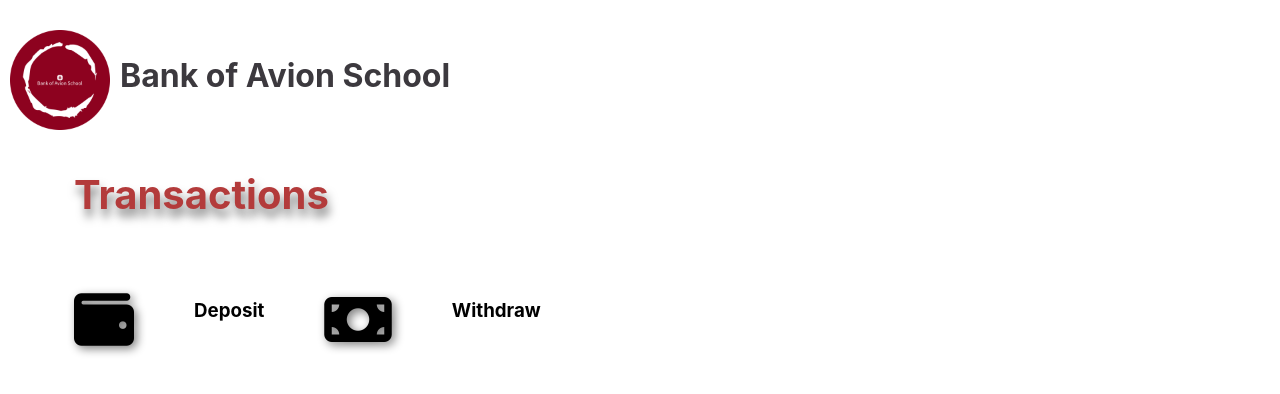
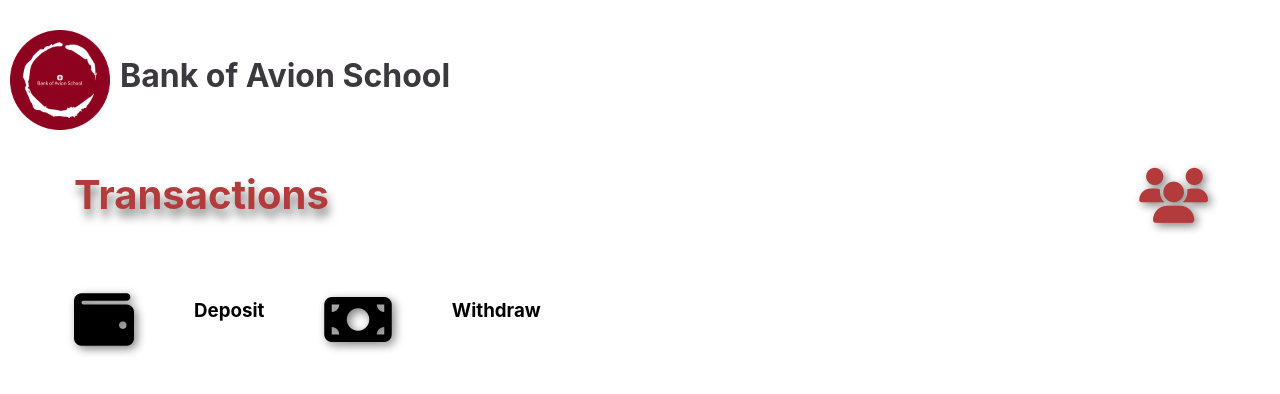
Before and after one commit to elainesanluis/bank-and-budget-app, a React (Create React App) app: page /transactions in a window 1280 px wide. Shown: the top 394 px of the page. Built offline with nearby package versions, Linux system fonts and the light colour scheme.

Commit message:
added link to accounts page in transactionspage

```diff
--- a/src/Pages/TransactionsPage.js
+++ b/src/Pages/TransactionsPage.js
@@ -49,6 +49,7 @@ return (
       <div id='transactions-main' className='transactions-main'>
 
       <h2 className='page-heading'>Transactions</h2>
+      <Link to="/accounts"><i className="fa-solid fa-users link-to-accounts-icon"></i></Link>
       <div className='deposit-withdraw'>
       <i id='deposit-btn' className="fa-solid fa-wallet deposit-withdraw-btn" onClick={handleDepositClick} ></i><h3 className='deposit-withdraw-title'>Deposit</h3>
       <i id='withdraw-btn' className="fa-solid fa-money-bill deposit-withdraw-btn" onClick={handleWithdrawClick}></i><h3 className='deposit-withdraw-title'>Withdraw</h3>
```
